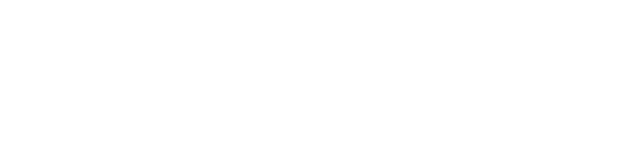
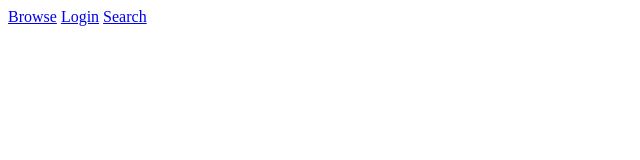
Before and after one commit to awilliams62090/Project-1, a plain HTML site: page browse.html in a window 1280 px wide. Shown: the whole page, without its empty margins (0-640 px from the left). Drawn offline with Linux system fonts and the light colour scheme.

Commit message:
added basic navbar

```diff
--- a/browse.html
+++ b/browse.html
@@ -9,6 +9,11 @@
     <title>Document</title>
 </head>
 <body>
+        <div id="navbarr">
+                <a href="browse.html">Browse</a>
+                <a href="login.html">Login</a>
+                <a href="search.html">Search</a>
+              </div>
 
 </body>
 </html>
```
Also changed, not shown: index.html (+3 -3 lines), login.html (+5 -0 lines), search.html (+5 -0 lines).
